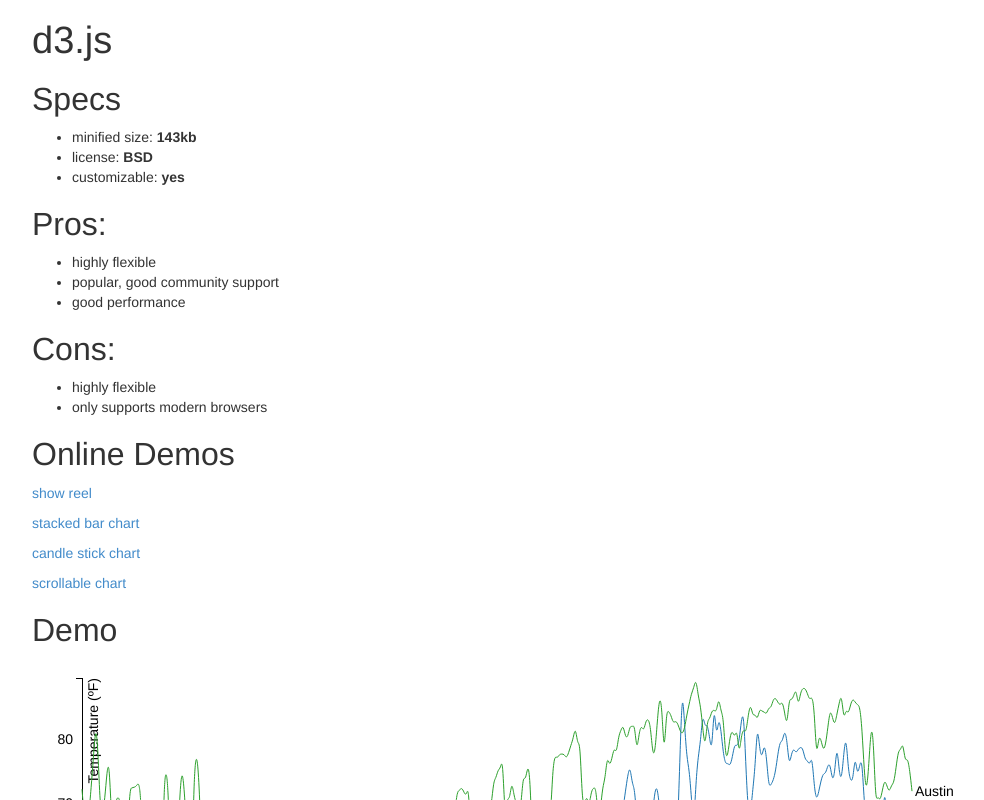
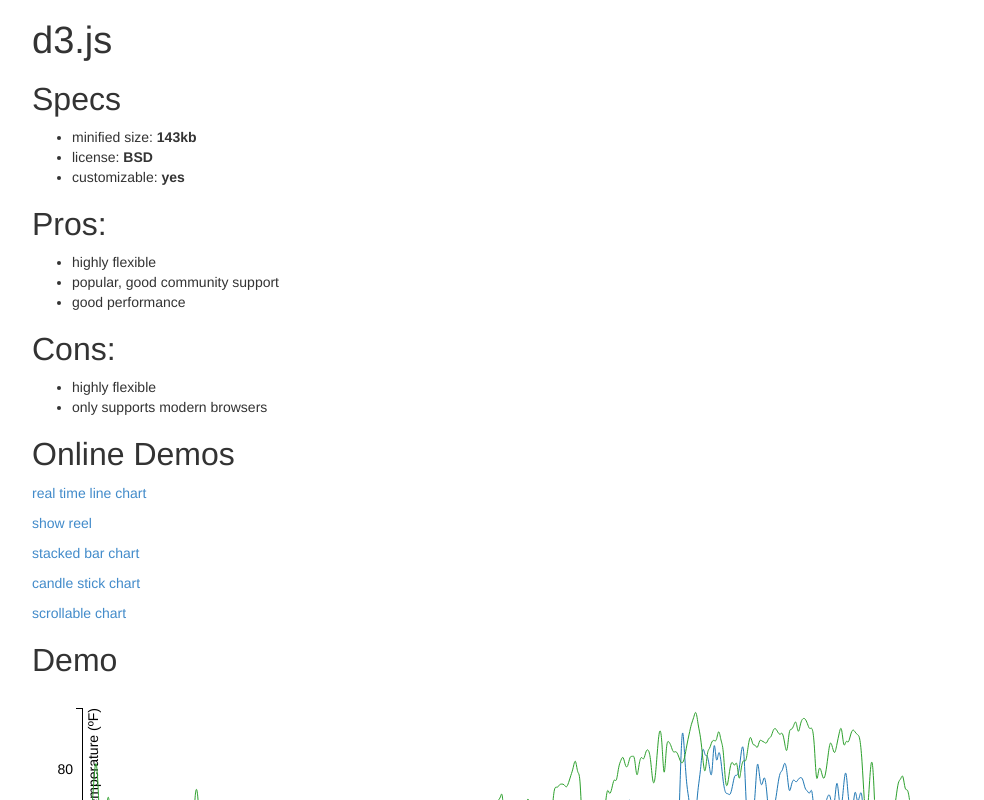
Before and after one commit to andyperlitch/data_viz_demos, a website: page d3.html in a window 1280 px wide. Shown: the top 800 px of the page, without its empty margins (23-1007 px from the left). Drawn offline with nearby package versions, Linux system fonts and the light colour scheme.

Commit message:
d3 online demo

```diff
--- a/d3.html
+++ b/d3.html
@@ -42,6 +42,7 @@
             </ul>
 
             <h2>Online Demos</h2>
+            <p><a href="http://jsfiddle.net/praveen_jegan/QBDGB/6/">real time line chart</a></p>
             <p><a href="http://bl.ocks.org/mbostock/1256572">show reel</a></p>
             <p><a href="http://bl.ocks.org/mbostock/3943967">stacked bar chart</a></p>
             <p><a href="http://bl.ocks.org/mbostock/4061502">candle stick chart</a></p>
```
